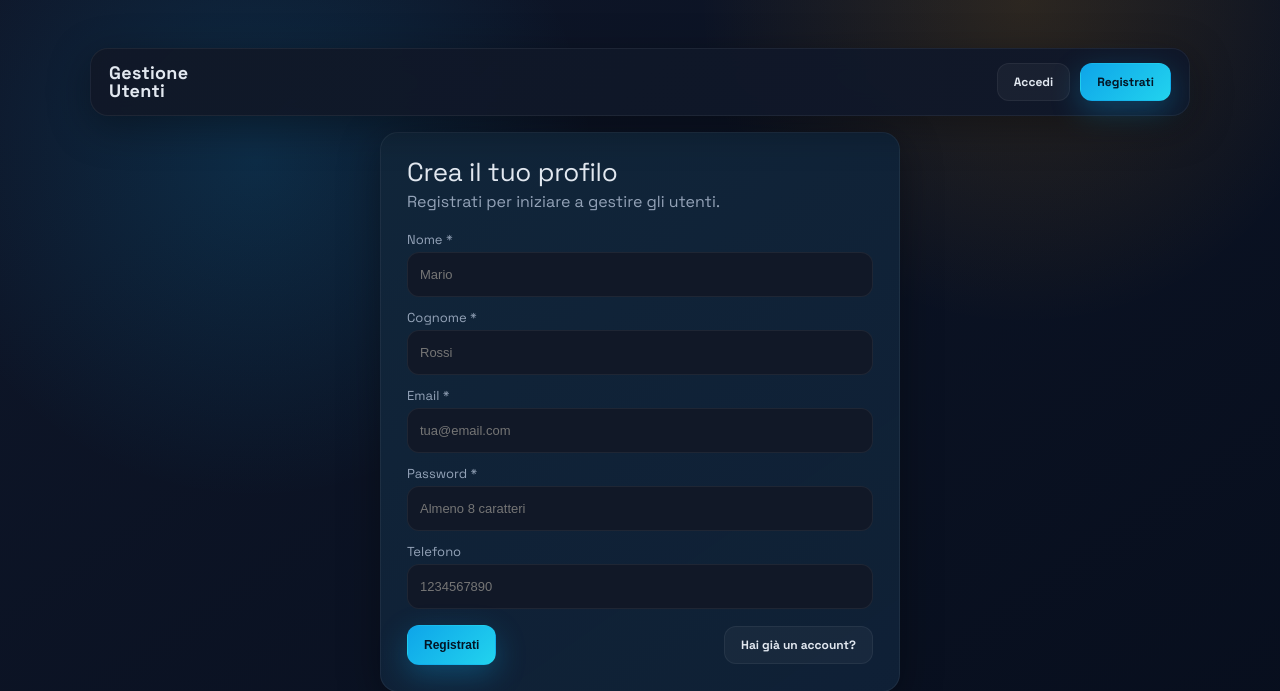
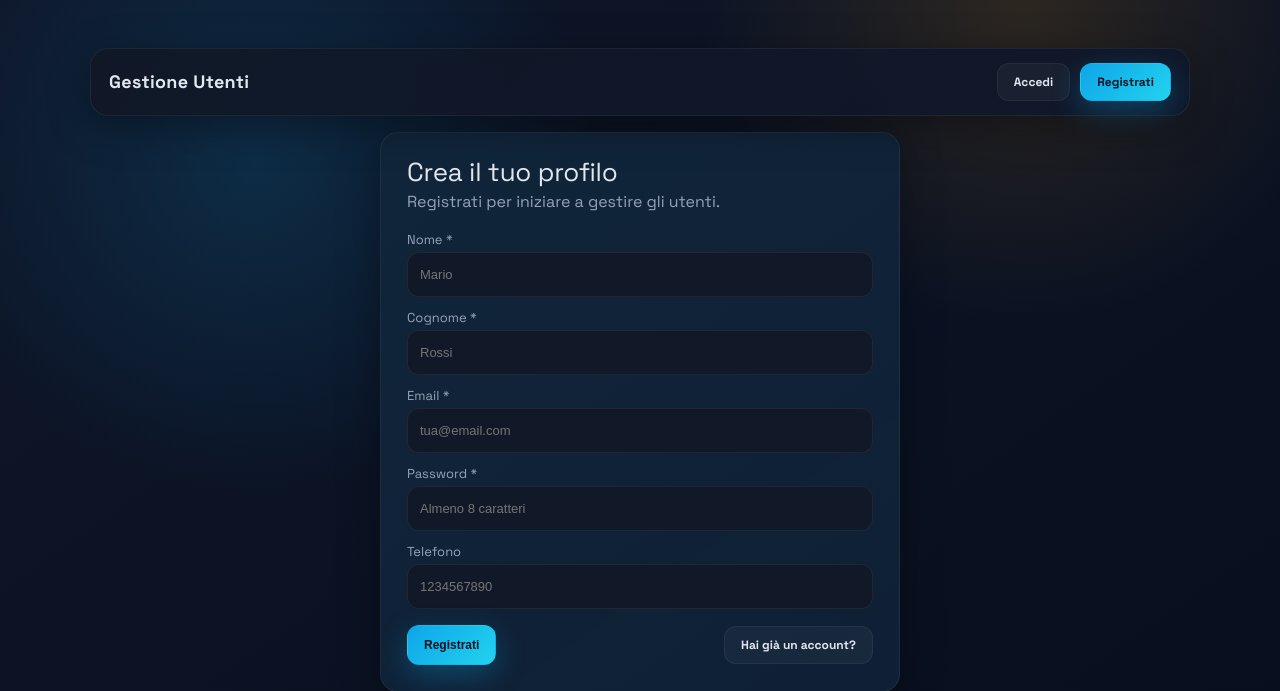
Before and after one commit to Zekumoru/php-gestione-utenti, a PHP site: page /sign-up.php in a window 1280 px wide. Shown: the top 691 px of the page. Run offline with PHP 8.4, Linux system fonts and the light colour scheme; data that the repository does not hold is empty.

Commit message:
style: Prevent brand from wrapping

```diff
--- a/src/style.css
+++ b/src/style.css
@@ -213,6 +213,8 @@ p {
     font-weight: 700;
     letter-spacing: 0.3px;
     font-size: 18px;
+    white-space: nowrap;
+    margin-right: 16px;
 }
 
 .nav-rail {
```
